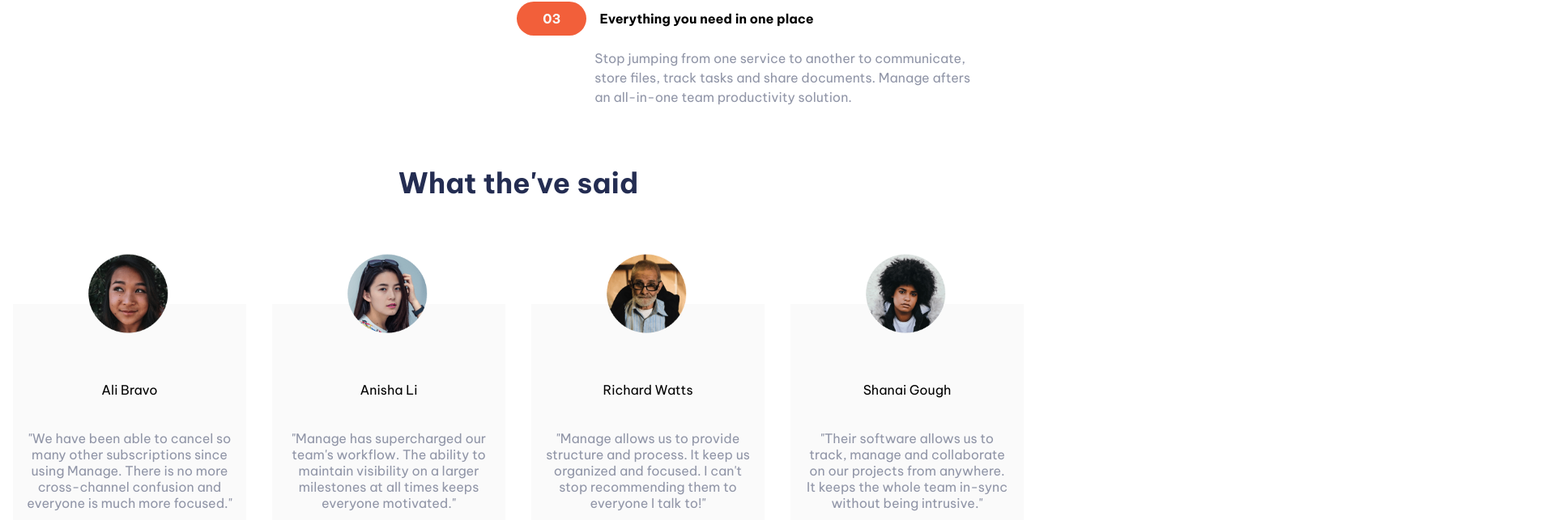
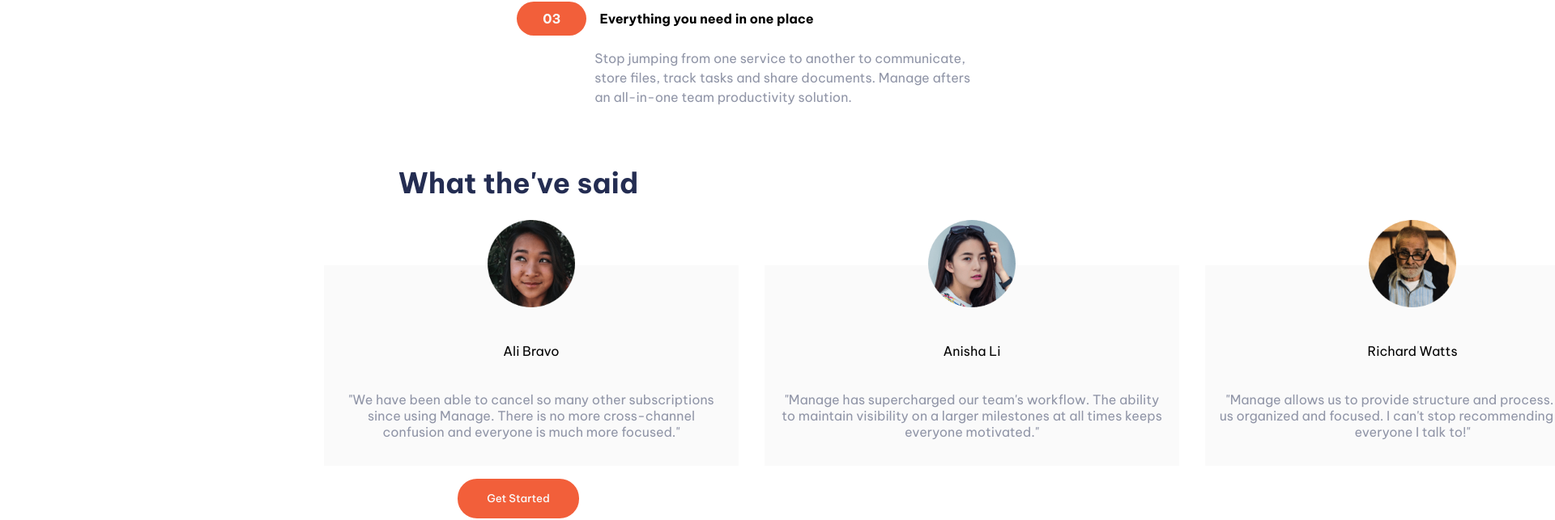
Before and after one commit to ioangheraszim/manage-landing-page, a React (Vite) app: page / in a window 1280 px wide. Shown: the part 1144-1787 px from the top of the page at 81% size, 1920 px wide, since content can reach past the window. Built offline with nearby package versions, Linux system fonts and the light colour scheme.

Commit message:
finished carousel

```diff
--- a/src/assets/components/Testimonials/Testimonials.jsx
+++ b/src/assets/components/Testimonials/Testimonials.jsx
@@ -1,29 +1,43 @@
-import React, { useState } from "react";
+import React, { useEffect, useState } from "react";
 import "./Testimonials.scss";
 import testimonialdata from "../../data/testimonialdata";
-import ali from "../../images/avatar-ali.png";
 
 function Testimonials() {
-  const [currentIndex, setCurrentIndex] = useState(0);
+  const [currentIndex, setCurrentIndex] = useState(testimonialdata.length - 1);
+
+  const showSlide = (index) => {
+    setCurrentIndex(index)
+  }
 
   const handleNextSlide = () => {
     setCurrentIndex((prevIndex) => (prevIndex + 1) % testimonialdata.length);
   };
 
+  useEffect(() => {
+    const timeoutId = setTimeout(() => {
+      handleNextSlide();
+    }, 3000);
+
+    return () => {
+      clearTimeout(timeoutId);
+    };
+  }, [currentIndex]);
+
   return (
     <section className="slider-wrapper">
       <h2>What the've said</h2>
         <div className="slider-container">
-        {testimonialdata.map((slide, index) => (
+          {testimonialdata.map((testimonial, index) => (
             <div
               key={index}
               className={`slider ${index === currentIndex ? "active" : ""}`}
+              style={{transform:`translateX(-${currentIndex * 100}%)`}}
             >
               <div className="the-image">
-              <img src={slide.image} alt={slide.name} />
+                <img src={testimonial.image} alt={testimonial.name} />
               </div>
-            <p className="name">{slide.name}</p>
-            <p className="comment">"{slide.comment}"</p>
+              <p className="name">{testimonial.name}</p>
+              <p className="comment">"{testimonial.comment}"</p>
             </div>
           ))}
         </div>
--- a/src/assets/components/Testimonials/Testimonials.scss
+++ b/src/assets/components/Testimonials/Testimonials.scss
@@ -5,25 +5,29 @@ h2 {
 }
 
 .slider-wrapper {
-    display: flex;
-    align-items: center;
-    justify-content: center;
-    flex-direction: column;
+  text-align: center;
+  position: relative;
+  margin: auto;
+  width: 100%;
+  overflow: hidden;
 }
 
 .slider-container {
-  margin: 3rem 0;
+  display: flex;
+  transition: transform .5s ease;
 
   .slider {
-    background-color: $very-light-gray;
     margin: 2rem 0;
     position: relative;
+    flex: 0 0 100%;
+    background: $very-light-gray;
 
     .the-image {
       position: absolute;
       top: -7rem;
-      left: 55%;
+      left: 50%;
       transform: translate(-50%, 50%);
+
       img {
         width: 75%;
       }
@@ -45,15 +49,21 @@ h2 {
 }
 
 @media (min-width: 835px) {
+  .slider-wrapper {
+    display: flex;
+    align-items: center;
+    flex-direction: column;
+    overflow: visible;
+  }
+
   .slider-container {
     display: flex;
     justify-content: center;
     align-self: center;
     justify-content: space-between;
-
+    width: 40%;
     .slider {
       margin: 1rem;
-      width: 70%;
     }
   }
 }
```
Lines whose indentation alone changed are shown as unchanged.
